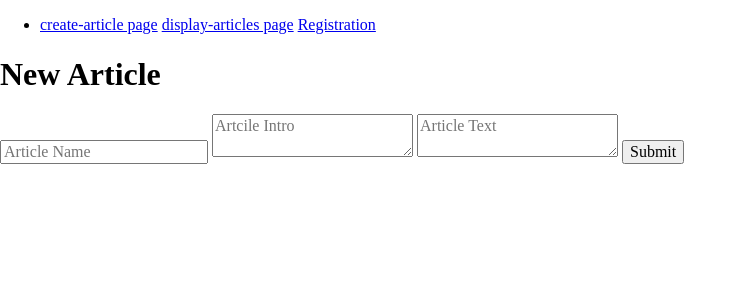
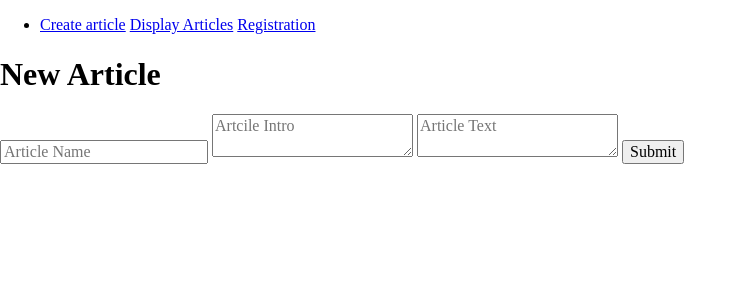
Before and after one commit to tony-against-machine/cmstheone, a Flask app: page /create-article in a window 1280 px wide. Shown: the top 300 px of the page, without its empty margins (0-747 px from the left). Run offline with Flask 3, Linux system fonts and the light colour scheme.

Commit message:
the name of the menu items has been changed

```diff
--- a/app/templates/main_html/base.html
+++ b/app/templates/main_html/base.html
@@ -17,8 +17,8 @@
     <nav>
         <ul>
             <li>
-                <a href="{{ url_for('create_article') }}">create-article page</a>
-                <a href="{{ url_for('display_articles') }}">display-articles page</a>
+                <a href="{{ url_for('create_article') }}">Create article</a>
+                <a href="{{ url_for('display_articles') }}">Display Articles</a>
                 <a href="{{ url_for('registration') }}">Registration</a>
             </li>
         </ul>
```
